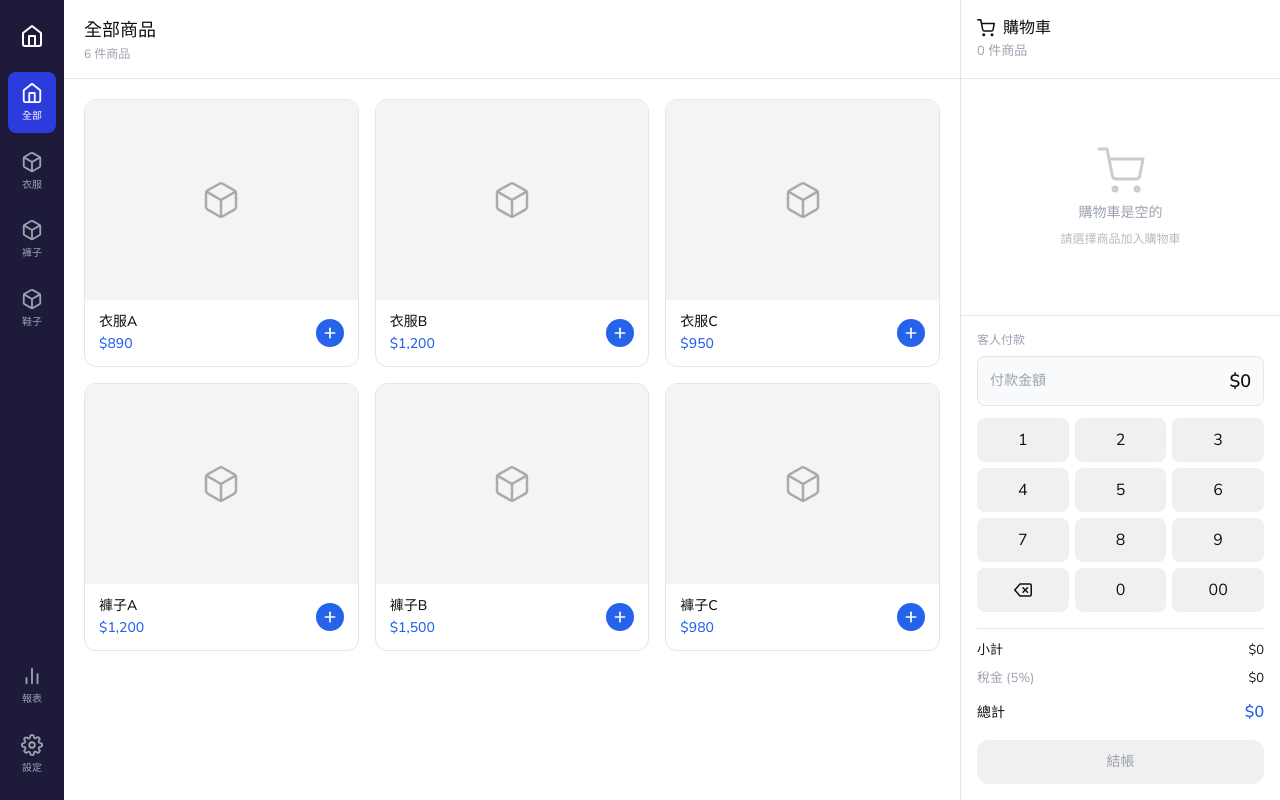
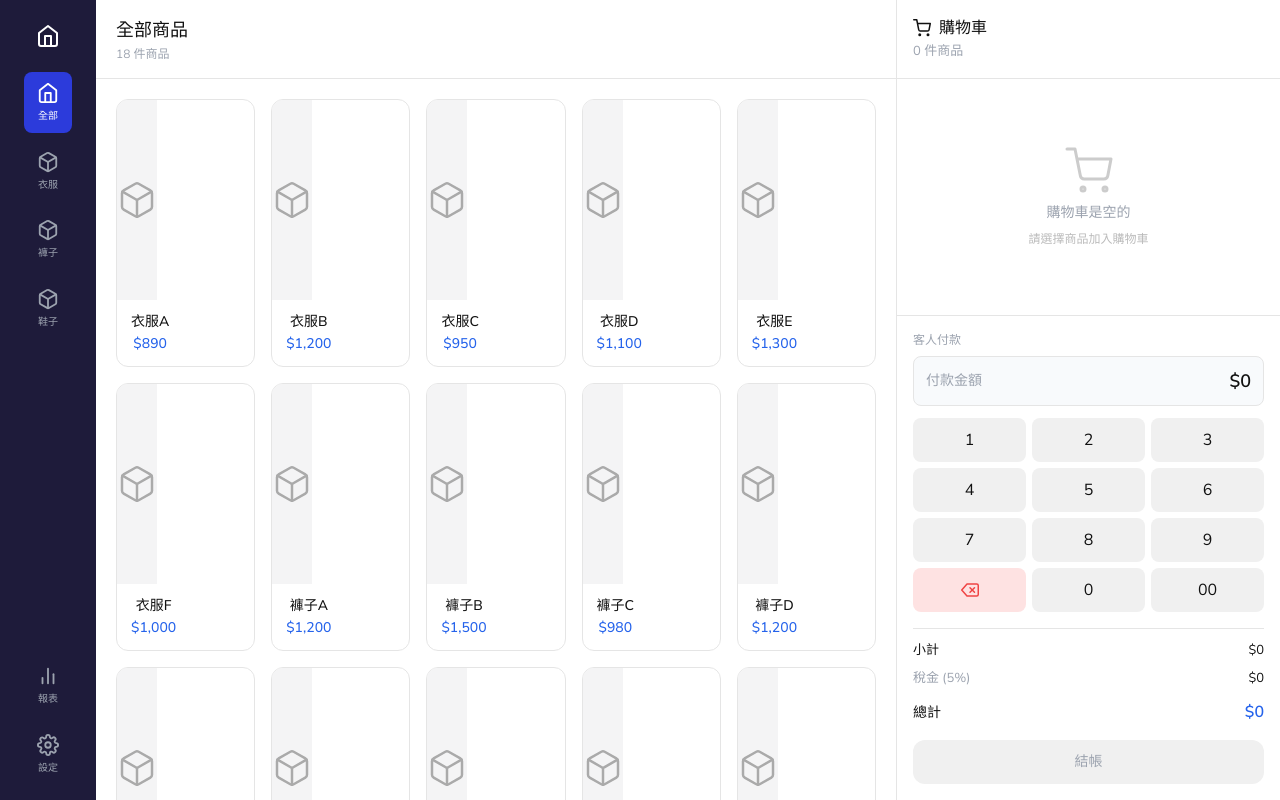
Before and after one commit to GustavoFringgg/post_system, a Vue app in the folder Frontend/: page / in a window 1280 px wide. Built offline with nearby package versions, Linux system fonts and the light colour scheme.

Commit message:
fix: 修改相關CSS 數值 / 商品列表移除新增buttton 改為點選 Card 即可新增
1. 左側欄位寬度
2. 右側欄位寬度
3. 商品成列寬度
4. 刪除金額欄位顏色改為紅色
5. 刪除多餘組建

```diff
--- a/Frontend/src/components/AppSidebar.vue
+++ b/Frontend/src/components/AppSidebar.vue
@@ -23,7 +23,7 @@ const emit = defineEmits<{
 </script>
 
 <template>
-  <aside class="flex flex-col items-center w-16 min-h-screen bg-sidebar py-4 gap-2 flex-shrink-0">
+  <aside class="flex flex-col items-center w-24 min-h-screen bg-sidebar py-4 gap-2 flex-shrink-0">
     <!-- Logo area -->
     <div class="flex items-center justify-center w-10 h-10 mb-2">
       <svg width="24" height="24" viewBox="0 0 24 24" fill="none" stroke="#FFFFFF" stroke-width="2" stroke-linecap="round" stroke-linejoin="round">
--- a/Frontend/src/components/CartPanel.vue
+++ b/Frontend/src/components/CartPanel.vue
@@ -18,7 +18,7 @@ const change = computed(() => paymentAmount.value - cart.total)
 </script>
 
 <template>
-  <aside class="flex flex-col w-80 min-h-screen bg-white border-l border-border flex-shrink-0">
+  <aside class="flex flex-col w-96 min-h-screen bg-white border-l border-border flex-shrink-0">
 
     <!-- Header -->
     <div class="px-4 py-4 border-b border-border">
--- a/Frontend/src/components/NumPad.vue
+++ b/Frontend/src/components/NumPad.vue
@@ -24,7 +24,10 @@ const keys: Array<{ label: string; value: string }> = [
     <button
       v-for="key in keys"
       :key="key.value"
-      class="h-11 rounded-lg bg-numpad-btn text-text-main text-base font-normal hover:bg-[#E0E0E0] active:bg-[#D0D0D0] active:scale-95 transition-all duration-150 cursor-pointer focus:outline-none focus-visible:ring-2 focus-visible:ring-primary"
+      :class="key.value === 'backspace'
+      ? 'bg-red-100 hover:bg-red-200 text-red-500'
+      : 'bg-numpad-btn hover:bg-[#E0E0E0] text-text-main'"
+      class="h-11 rounded-lg text-base font-normal  active:bg-[#D0D0D0] active:scale-95 transition-all duration-150 cursor-pointer focus:outline-none focus-visible:ring-2 focus-visible:ring-primary"
       :aria-label="key.value === 'backspace' ? '退格' : key.label"
       @click="emit('input', key.value)"
     >
--- a/Frontend/src/components/ProductCard.vue
+++ b/Frontend/src/components/ProductCard.vue
@@ -15,10 +15,11 @@ function formatPrice(price: number): string {
 </script>
 
 <template>
-  <div
+  <button
     class="flex flex-col bg-white rounded-xl border border-border overflow-hidden hover:shadow-md transition-shadow duration-200"
     role="article"
     :aria-label="product.name"
+    @click="emit('add', product)"
   >
     <!-- Image area -->
     <div class="flex items-center justify-center bg-card-bg" style="height: 200px;">
@@ -35,17 +36,6 @@ function formatPrice(price: number): string {
         <span class="text-sm font-medium text-text-main truncate">{{ product.name }}</span>
         <span class="text-sm font-medium text-primary tabular-nums">{{ formatPrice(product.price) }}</span>
       </div>
-
-      <button
-        class="flex-shrink-0 flex items-center justify-center w-7 h-7 rounded-full bg-primary text-white hover:bg-primary-light active:scale-95 transition-all duration-150 cursor-pointer focus:outline-none focus-visible:ring-2 focus-visible:ring-primary focus-visible:ring-offset-2"
-        :aria-label="`加入 ${product.name} 到購物車`"
-        @click="emit('add', product)"
-      >
-        <svg width="16" height="16" viewBox="0 0 24 24" fill="none" stroke="currentColor" stroke-width="2.5" stroke-linecap="round" stroke-linejoin="round">
-          <line x1="12" y1="5" x2="12" y2="19"/>
-          <line x1="5"  y1="12" x2="19" y2="12"/>
-        </svg>
-      </button>
     </div>
-  </div>
+  </button>
 </template>
--- a/Frontend/src/data/products.ts
+++ b/Frontend/src/data/products.ts
@@ -4,7 +4,19 @@ export const products: Product[] = [
   { id: 1, name: '衣服A', price: 890,  category: 'clothes' },
   { id: 2, name: '衣服B', price: 1200, category: 'clothes' },
   { id: 3, name: '衣服C', price: 950,  category: 'clothes' },
-  { id: 4, name: '褲子A', price: 1200, category: 'pants' },
-  { id: 5, name: '褲子B', price: 1500, category: 'pants' },
-  { id: 6, name: '褲子C', price: 980,  category: 'pants' },
+  { id: 4, name: '衣服D', price: 1100, category: 'clothes' },
+  { id: 5, name: '衣服E', price: 1300, category: 'clothes' },
+  { id: 6, name: '衣服F', price: 1000, category: 'clothes' },
+  { id: 7, name: '褲子A', price: 1200, category: 'pants' },
+  { id: 8, name: '褲子B', price: 1500, category: 'pants' },
+  { id: 9, name: '褲子C', price: 980,  category: 'pants' },
+  { id: 10, name: '褲子D', price: 1200, category: 'pants' },
+  { id: 11, name: '褲子E', price: 1500, category: 'pants' },
+  { id: 12, name: '褲子F', price: 980,  category: 'pants' },
+  { id: 13, name: '鞋子A', price: 1200, category: 'shoes' },
+  { id: 14, name: '鞋子B', price: 1500, category: 'shoes' },
+  { id: 15, name: '鞋子C', price: 980,  category: 'shoes' },
+  { id: 16, name: '鞋子D', price: 1200, category: 'shoes' },
+  { id: 17, name: '鞋子E', price: 1500, category: 'shoes' },
+  { id: 18, name: '鞋子F', price: 980,  category: 'shoes' },
 ]
--- a/Frontend/src/views/HomeView.vue
+++ /dev/null
@@ -1,9 +0,0 @@
-<script setup>
-// Home page
-</script>
-
-<template>
-  <main>
-    <h1>Post System</h1>
-  </main>
-</template>
--- a/Frontend/src/views/PosView.vue
+++ b/Frontend/src/views/PosView.vue
@@ -44,7 +44,7 @@ const categoryLabel: Record<Category, string> = {
       <div class="flex-1 overflow-y-auto p-5">
         <div
           v-if="filteredProducts.length > 0"
-          class="grid grid-cols-3 gap-4"
+          class="grid grid-cols-5 gap-4"
         >
           <ProductCard
             v-for="product in filteredProducts"
```
